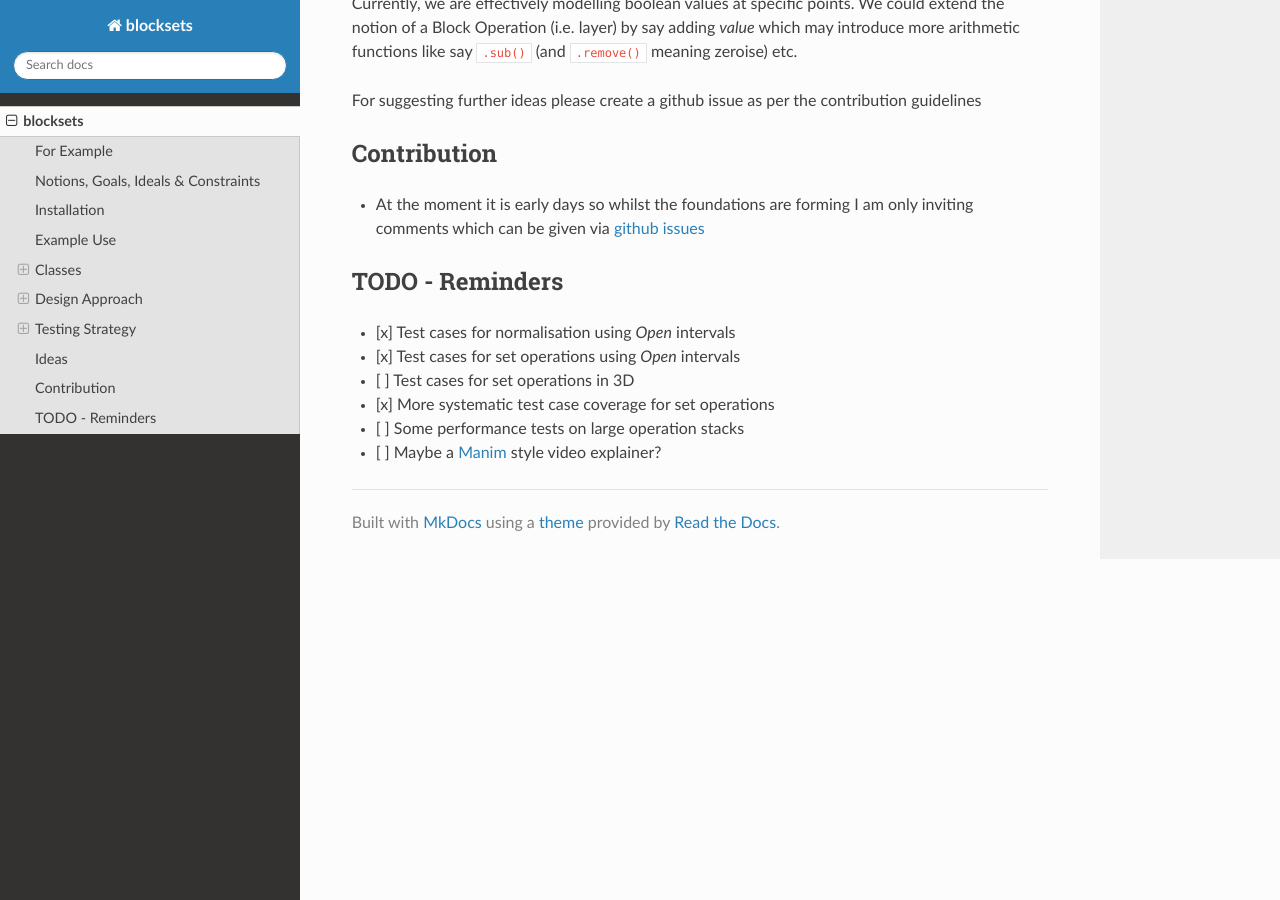
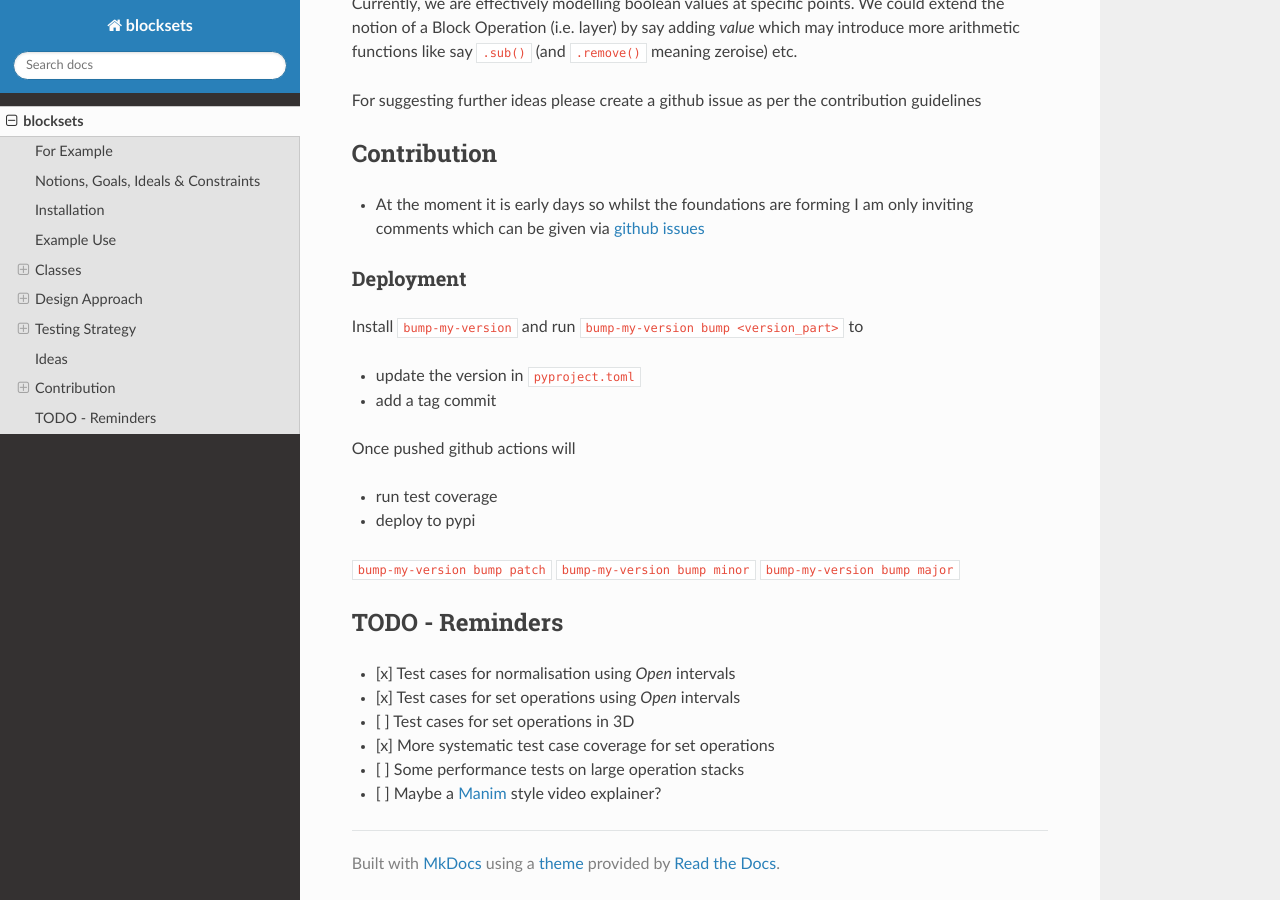
Before and after one commit to daveisagit/blocksets, an MkDocs documentation site: the page built from docs/index.md, in a window 1280 px wide and 900 px high, scrolled down 6530 px. Built offline with MkDocs 1.6.1, drawn with Linux system fonts in a browser that asks for light colours; nearby versions of some CDN libraries.

Commit message:
Instructions for deployment

```diff
--- a/docs/index.md
+++ b/docs/index.md
@@ -303,6 +303,22 @@ contribution guidelines
 - At the moment it is early days so whilst the foundations are forming I am only
   inviting comments which can be given via [github issues]([https://](https://github.com/daveisagit/blocksets/issues))
 
+### Deployment
+
+Install `bump-my-version` and run `bump-my-version bump <version_part>` to
+
+- update the version in `pyproject.toml`
+- add a tag commit
+
+Once pushed github actions will
+
+- run test coverage
+- deploy to pypi
+
+`bump-my-version bump patch`
+`bump-my-version bump minor`
+`bump-my-version bump major`
+
 ## TODO - Reminders
 
 - [x] Test cases for normalisation using _Open_ intervals
```
